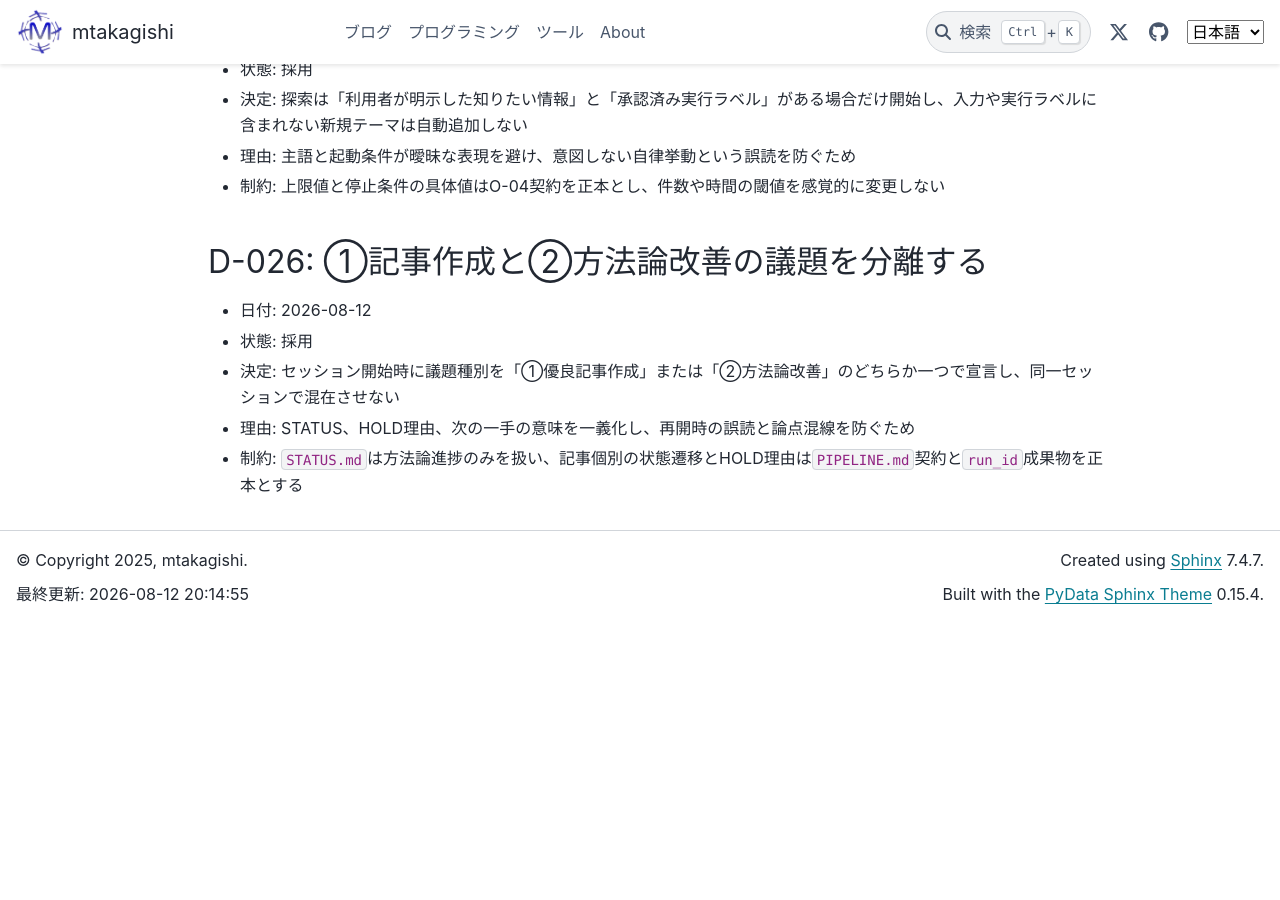
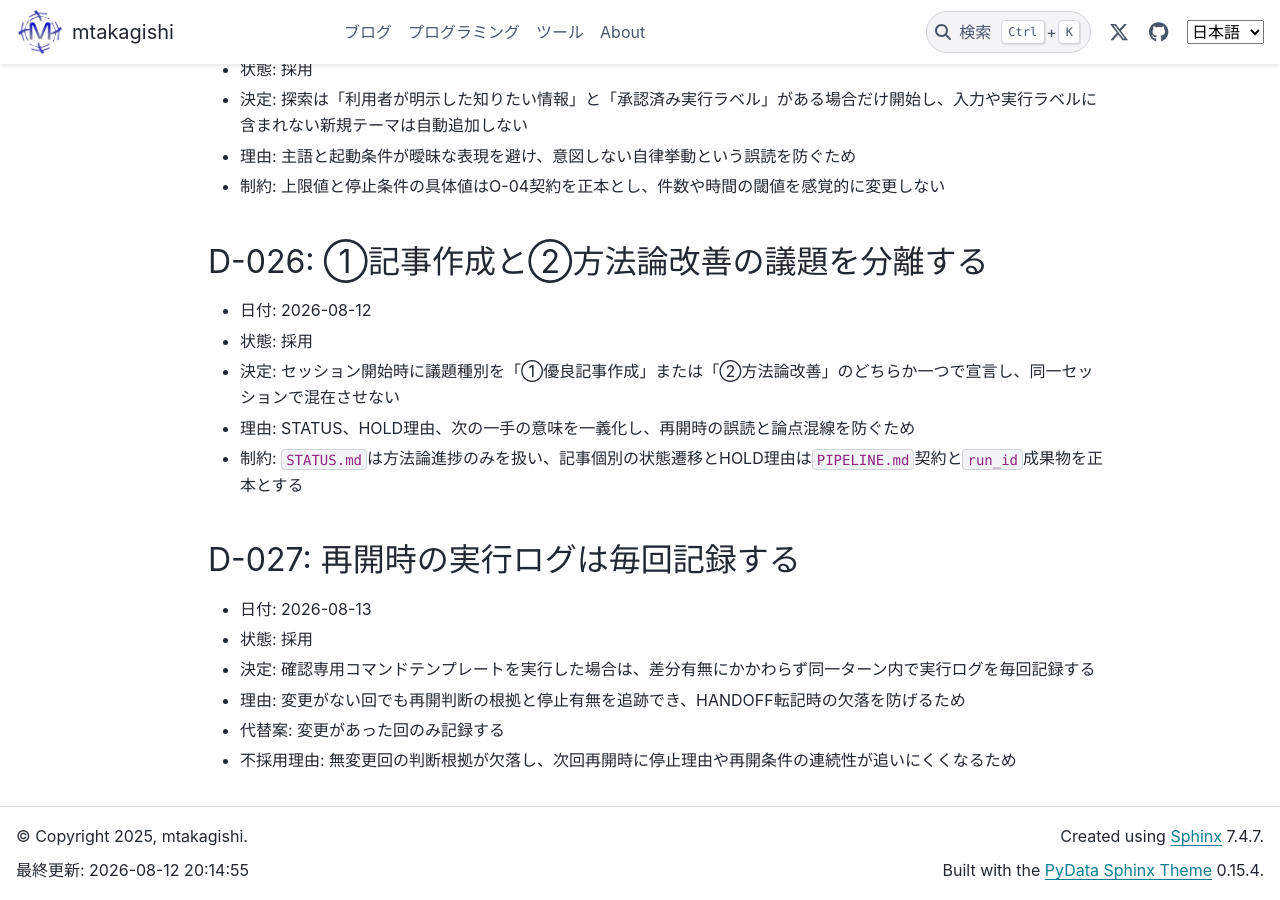
Before and after one commit to mtakagishi/note, a Sphinx documentation site: the page built from docs/agents/knowledge-harness/DECISIONS.md, in a window 1280 px wide and 900 px high, scrolled down 9106 px. Built offline with Sphinx 7.4.7 and the PyData theme 0.15.4, drawn with Linux system fonts in a browser that asks for light colours; before the commit the page ends 9730 px from its top, so only the background shows below that.

Commit message:
docs: fix resume log frequency to always record

```diff
--- a/docs/agents/knowledge-harness/DECISIONS.md
+++ b/docs/agents/knowledge-harness/DECISIONS.md
@@ -261,3 +261,12 @@
 - 決定: セッション開始時に議題種別を「①優良記事作成」または「②方法論改善」のどちらか一つで宣言し、同一セッションで混在させない
 - 理由: STATUS、HOLD理由、次の一手の意味を一義化し、再開時の誤読と論点混線を防ぐため
 - 制約: `STATUS.md`は方法論進捗のみを扱い、記事個別の状態遷移とHOLD理由は`PIPELINE.md`契約と`run_id`成果物を正本とする
+
+## D-027: 再開時の実行ログは毎回記録する
+
+- 日付: 2026-08-13
+- 状態: 採用
+- 決定: 確認専用コマンドテンプレートを実行した場合は、差分有無にかかわらず同一ターン内で実行ログを毎回記録する
+- 理由: 変更がない回でも再開判断の根拠と停止有無を追跡でき、HANDOFF転記時の欠落を防げるため
+- 代替案: 変更があった回のみ記録する
+- 不採用理由: 無変更回の判断根拠が欠落し、次回再開時に停止理由や再開条件の連続性が追いにくくなるため
```
Also changed, not shown: docs/agents/knowledge-harness/OPERATIONS.md (+1 -0 lines), docs/agents/knowledge-harness/STATUS.md (+2 -1 lines).
